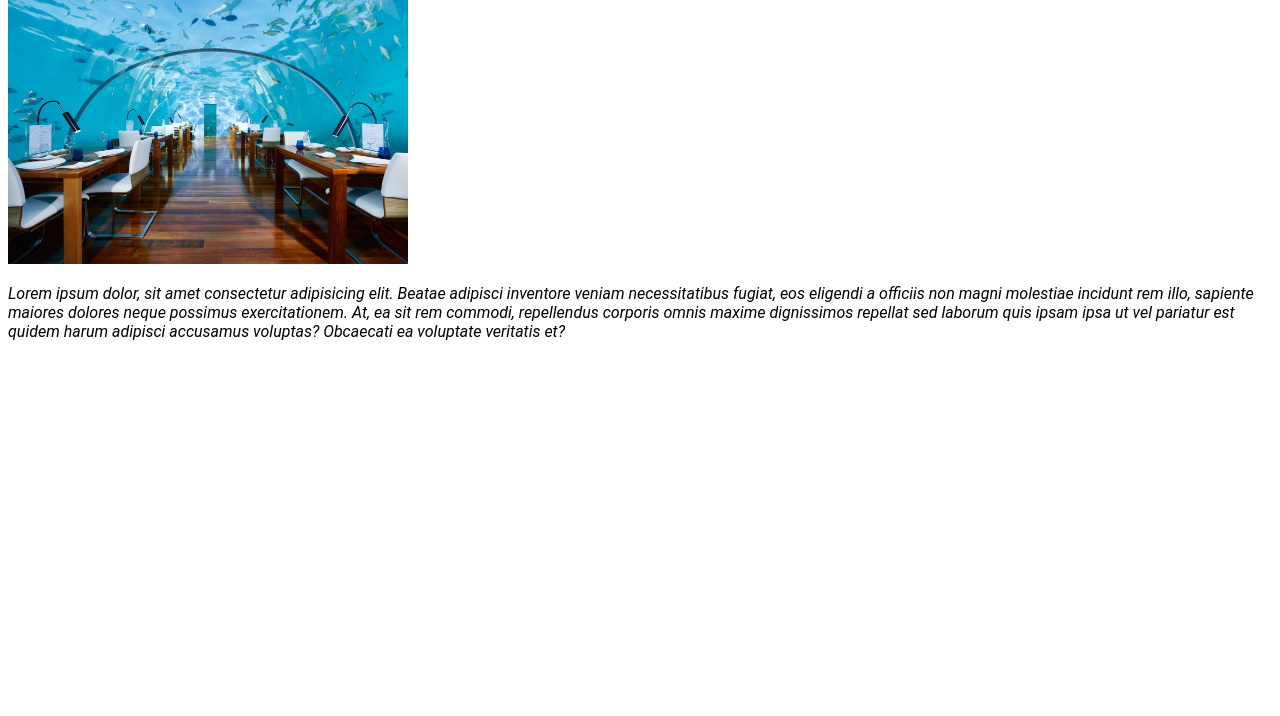
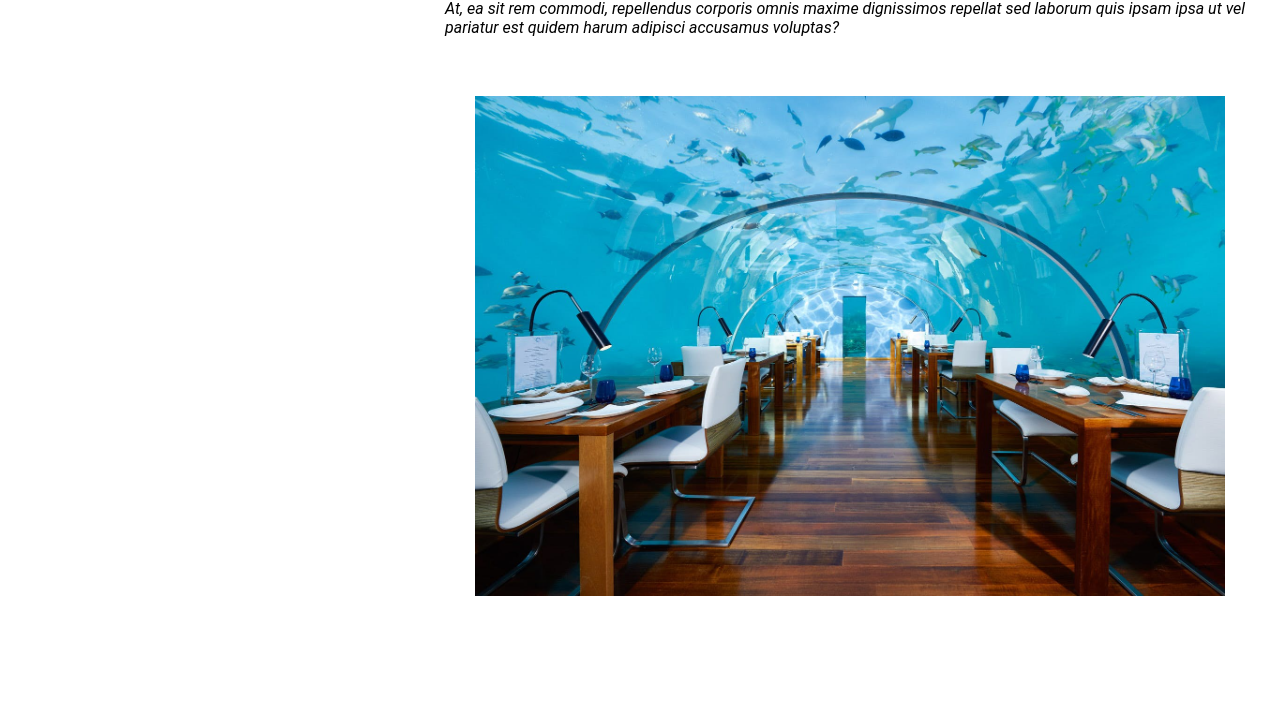
Before and after one commit to nicolanapa/restaurant-page, a website built with webpack: page dist/index.html in a window 1280 px wide. Shown: the part 84-800 px from the top of the page. Built offline with nearby package versions, Linux system fonts and the light colour scheme.

Commit message:
Worked on main page style

```diff
--- a/src/dom-starter.js
+++ b/src/dom-starter.js
@@ -8,6 +8,8 @@ import immagine from "./restaurant-image.jpg";
 
 function startPage() {
     const content = document.querySelector("#content");
+    const mainPage = document.createElement("div");
+    mainPage.setAttribute("id", "mainPage");
 
     let title = document.createElement("h1");
     title.innerText = "The Finest Restaurant";
@@ -18,12 +20,14 @@ function startPage() {
     image.classList.add("restaurantFoto");
 
     let restaurantDescription = document.createElement("p");
-    restaurantDescription.innerText = "Lorem ipsum dolor, sit amet consectetur adipisicing elit. Beatae adipisci inventore veniam necessitatibus fugiat, eos eligendi a officiis non magni molestiae incidunt rem illo, sapiente maiores dolores neque possimus exercitationem. At, ea sit rem commodi, repellendus corporis omnis maxime dignissimos repellat sed laborum quis ipsam ipsa ut vel pariatur est quidem harum adipisci accusamus voluptas? Obcaecati ea voluptate veritatis et?";
+    restaurantDescription.innerText = "Lorem ipsum dolor, sit amet consectetur adipisicing elit. Beatae adipisci inventore veniam necessitatibus fugiat, eos eligendi a officiis non magni molestiae incidunt rem illo, sapiente maiores dolores neque possimus exercitationem. At, ea sit rem commodi, repellendus corporis omnis maxime dignissimos repellat sed laborum quis ipsam ipsa ut vel pariatur est quidem harum adipisci accusamus voluptas?";
     restaurantDescription.classList.add("restaurantDescription");
 
-    content.appendChild(title);
-    content.appendChild(image);
-    content.appendChild(restaurantDescription);
+    content.appendChild(mainPage);
+
+    mainPage.appendChild(title);
+    mainPage.appendChild(image);
+    mainPage.appendChild(restaurantDescription);
 }
 
 export default startPage;
--- a/src/style.css
+++ b/src/style.css
@@ -1,16 +1,32 @@
 * {
     font-family: roboto, system-ui;
+    padding: 0;
+    margin: 0;
+}
+
+#mainPage {
+    display: grid;
+    grid-template: 150px 500px / 1fr 2fr;
+    grid-template-areas: "title text"
+                         ". image";
+    padding: 10px;
+    margin-top: 20px;
 }
 
 .title {
     font-weight: bold;
+    grid-area: title;
 }
 
 .restaurantFoto {
-    width: 400px;
+    height: 500px;
+    grid-area: image;
+    justify-self: center;
 }
 
 .restaurantDescription {
     font-size: 15px + 0.1em;
     font-style: italic;
+    grid-area: text;
+    padding: 15px 15px 0 15px;
 }
```
Also changed, not shown: dist/main.js.
